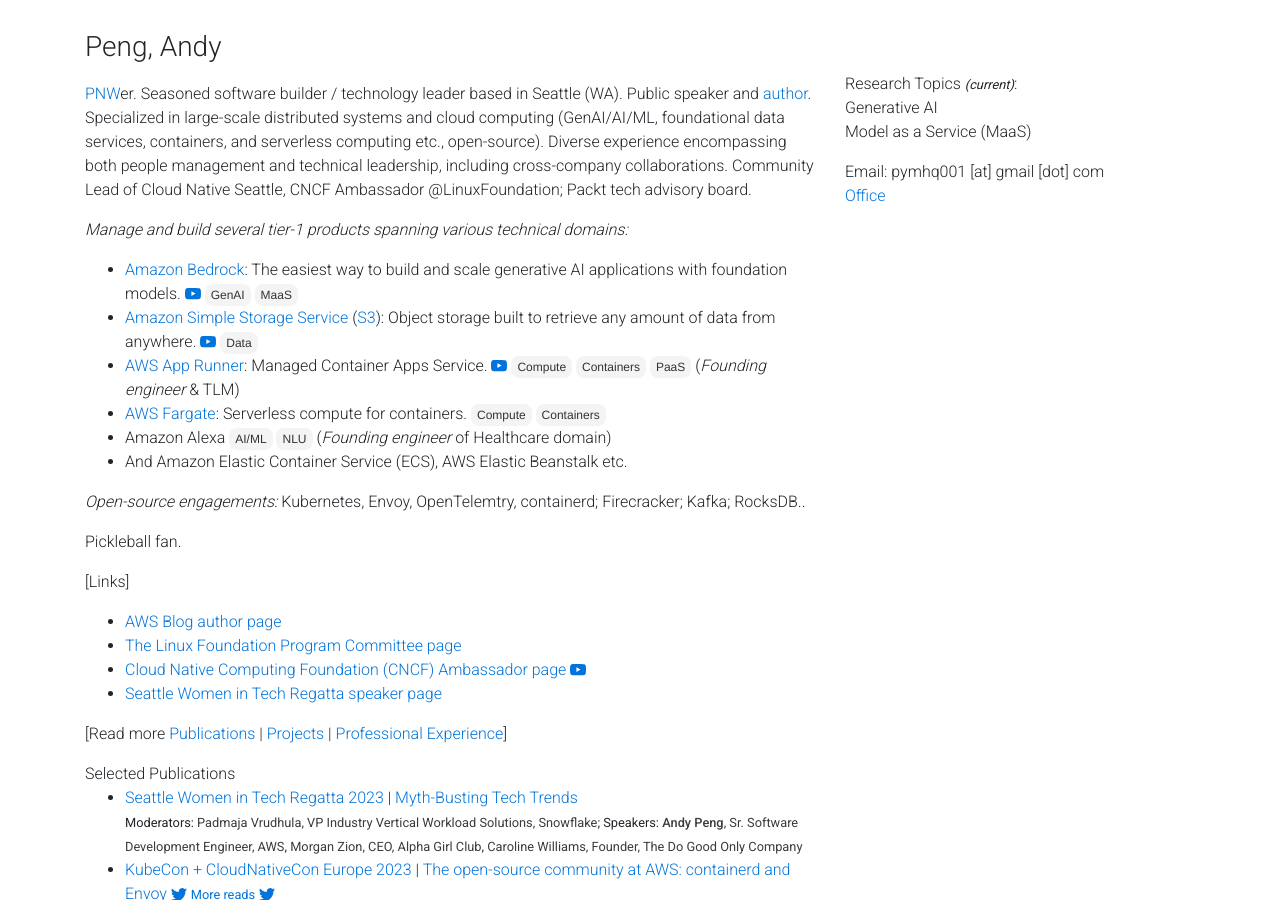
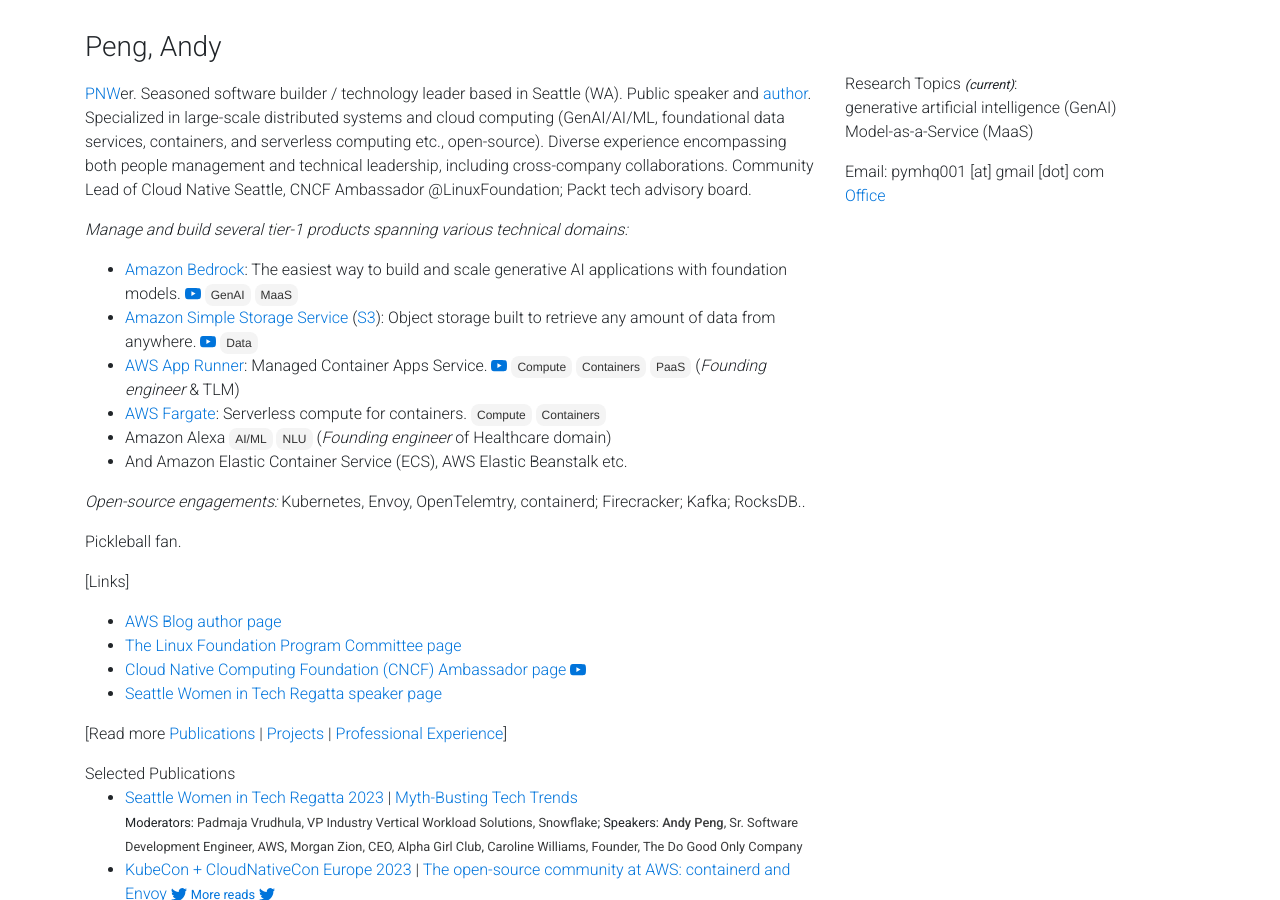
Before and after one commit to gfw001/gfw001.github.io, a Jekyll site: the page portfolio.html, which Jekyll copies as it is, in a window 1280 px wide and 900 px high. Built offline with Jekyll 4.4.1, drawn with Linux system fonts in a browser that asks for light colours; nearby versions of some CDN libraries; a style sheet for code colours, icons or effects is not loaded.

Commit message:
Update portfolio.html

```diff
--- a/portfolio.html
+++ b/portfolio.html
@@ -646,8 +646,8 @@
     <div class="col-sm-4">
       <p>
 	      Research Topics <small><i>(current)</i></small>: <br>
-	      Generative AI <br>
-	      Model as a Service (MaaS)
+	      generative artificial intelligence (GenAI) <br>
+	      Model-as-a-Service (MaaS)
       </p>
       <p>
 	      Email: pymhq001 [at] gmail [dot] com <br>
```
